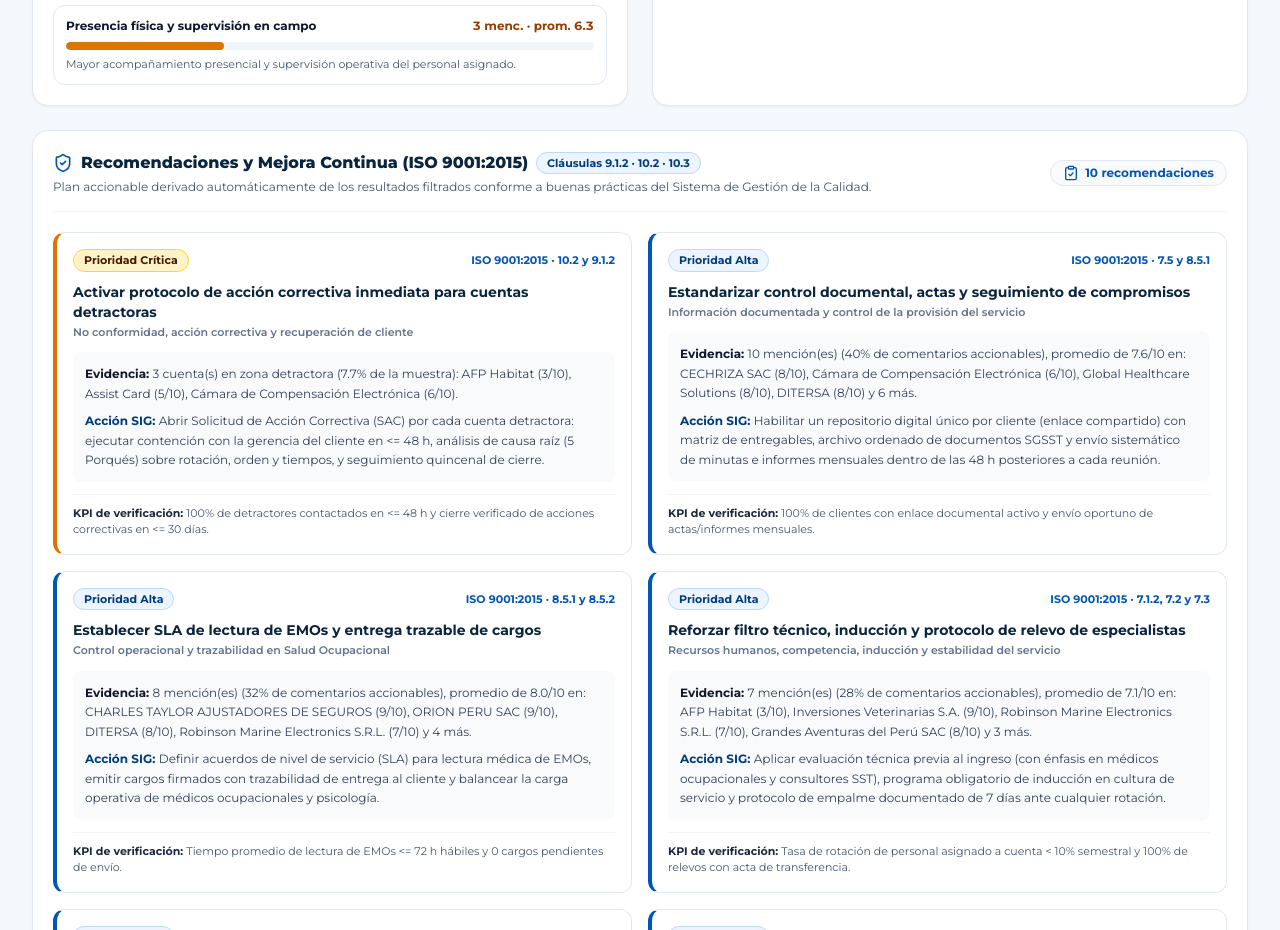
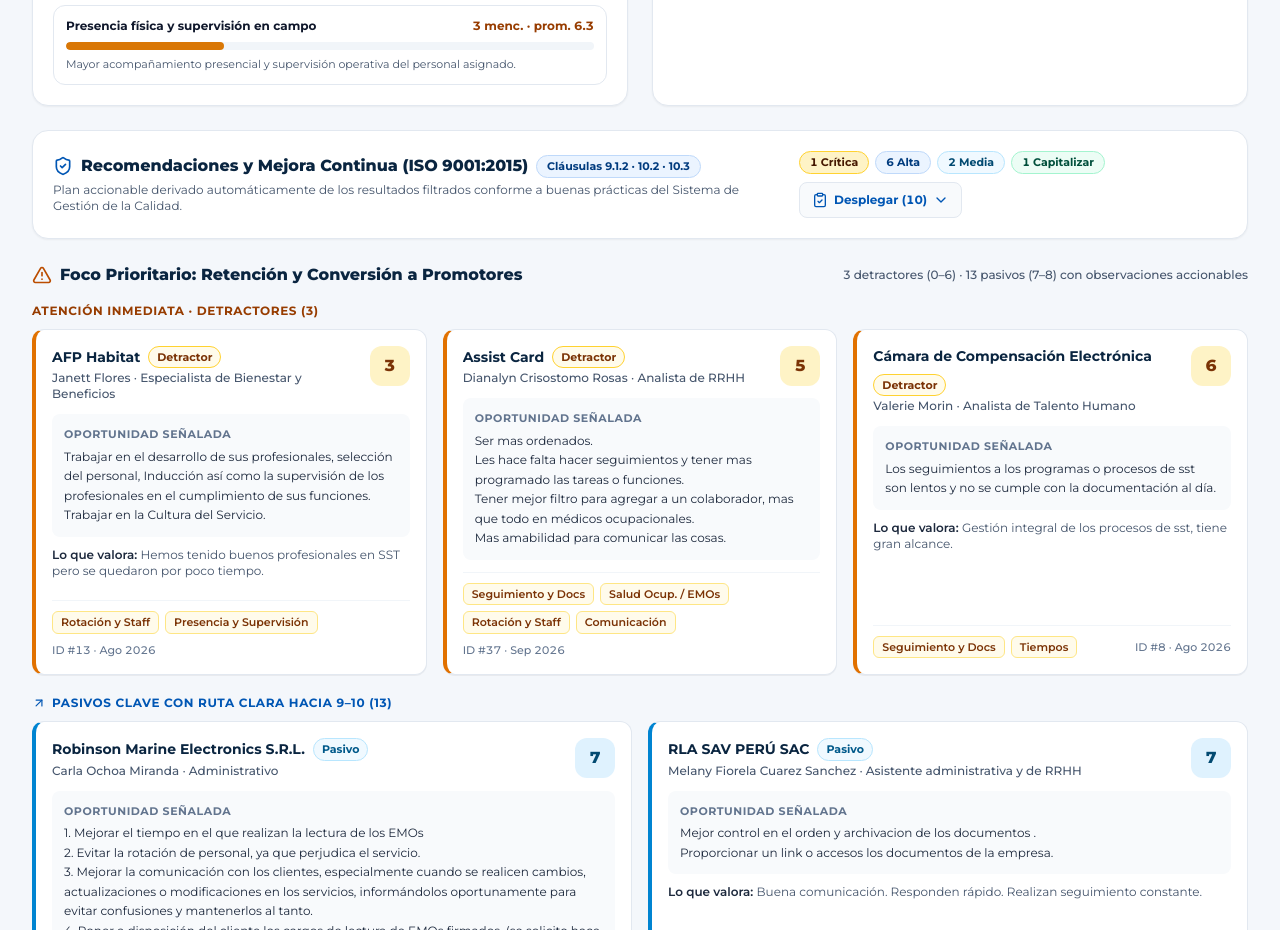
Before and after one commit to paulchuyesch/encuesta-2026-support-brigades, a Next.js app: page / in a window 1280 px wide. Shown: the part 1660-2590 px from the top of the page. Built offline with nearby package versions, Linux system fonts and the light colour scheme.

Commit message:
feat: make ISO 9001 recommendations section collapsible by default

```diff
--- a/src/components/RecommendationsSection.tsx
+++ b/src/components/RecommendationsSection.tsx
@@ -1,7 +1,7 @@
 'use client';
 
-import { useMemo } from 'react';
-import { ClipboardCheck, ShieldCheck } from 'lucide-react';
+import { useMemo, useState } from 'react';
+import { ChevronDown, ClipboardCheck, ShieldCheck } from 'lucide-react';
 import { generateIsoRecommendations } from '@/lib/iso-recommendations';
 import type { DashboardMetrics, IsoPriority, SurveyResponse } from '@/lib/types';
 
@@ -14,29 +14,35 @@ interface RecommendationsSectionProps {
 
 const PRIORITY_STYLES: Record<
   IsoPriority,
-  { label: string; badgeClass: string; borderClass: string }
+  { label: string; shortPlural: string; badgeClass: string; borderClass: string }
 > = {
   critica: {
     label: 'Prioridad Crítica',
+    shortPlural: 'Crítica',
     badgeClass: 'bg-amber-100 text-amber-950 border border-amber-300',
     borderClass: 'border-l-amber-600',
   },
   alta: {
     label: 'Prioridad Alta',
+    shortPlural: 'Alta',
     badgeClass: 'bg-[#EBF4FF] text-[#003B7E] border border-[#BFD9FA]',
     borderClass: 'border-l-[#0056B4]',
   },
   media: {
     label: 'Prioridad Media',
+    shortPlural: 'Media',
     badgeClass: 'bg-sky-50 text-sky-900 border border-sky-200',
     borderClass: 'border-l-sky-600',
   },
   mantener: {
     label: 'Capitalizar (10.3)',
+    shortPlural: 'Capitalizar',
     badgeClass: 'bg-emerald-50 text-emerald-900 border border-emerald-200',
     borderClass: 'border-l-emerald-600',
   },
 };
+
+const PRIORITY_ORDER: IsoPriority[] = ['critica', 'alta', 'media', 'mantener'];
 
 export function RecommendationsSection({
   responses,
@@ -44,6 +50,8 @@ export function RecommendationsSection({
   presentationMode,
   anonMap,
 }: RecommendationsSectionProps) {
+  const [isExpanded, setIsExpanded] = useState(false);
+
   const recommendations = useMemo(
     () =>
       generateIsoRecommendations(
@@ -55,15 +63,34 @@ export function RecommendationsSection({
     [responses, metrics, presentationMode, anonMap],
   );
 
+  const priorityCounts = useMemo(() => {
+    const counts: Record<IsoPriority, number> = {
+      critica: 0,
+      alta: 0,
+      media: 0,
+      mantener: 0,
+    };
+    for (const rec of recommendations) {
+      counts[rec.priority] += 1;
+    }
+    return counts;
+  }, [recommendations]);
+
   return (
     <section
       aria-label="Recomendaciones basadas en ISO 9001:2015"
-      className="rounded-2xl border border-slate-200 bg-white p-5 shadow-xs"
+      className="rounded-2xl border border-slate-200 bg-white shadow-xs"
     >
-      <div className="flex flex-col gap-3 border-b border-slate-100 pb-4 sm:flex-row sm:items-center sm:justify-between">
+      <button
+        type="button"
+        onClick={() => setIsExpanded((prev) => !prev)}
+        aria-expanded={isExpanded}
+        aria-controls="iso-recommendations-panel"
+        className="flex w-full cursor-pointer flex-col gap-3 rounded-2xl p-5 text-left transition-colors hover:bg-slate-50/70 focus-visible:outline-2 focus-visible:outline-offset-2 focus-visible:outline-[#0056B4] lg:flex-row lg:items-center lg:justify-between"
+      >
         <div>
           <div className="flex flex-wrap items-center gap-2">
-            <ShieldCheck className="h-5 w-5 text-[#0056B4]" aria-hidden="true" />
+            <ShieldCheck className="h-5 w-5 shrink-0 text-[#0056B4]" aria-hidden="true" />
             <h2 className="text-base font-extrabold text-[#0A2540]">
               Recomendaciones y Mejora Continua (ISO 9001:2015)
             </h2>
@@ -77,13 +104,42 @@ export function RecommendationsSection({
           </p>
         </div>
 
-        <div className="inline-flex items-center gap-1.5 self-start rounded-full border border-slate-200 bg-slate-50 px-3 py-1 text-xs font-bold text-[#0056B4] sm:self-center">
-          <ClipboardCheck className="h-4 w-4 shrink-0" aria-hidden="true" />
-          <span>{recommendations.length} recomendaciones</span>
+        <div className="flex flex-wrap items-center gap-2">
+          <div className="flex flex-wrap items-center gap-1.5">
+            {PRIORITY_ORDER.map((priority) => {
+              const count = priorityCounts[priority];
+              if (count === 0) return null;
+              const style = PRIORITY_STYLES[priority];
+              return (
+                <span
+                  key={priority}
+                  className={`rounded-full px-2.5 py-0.5 text-[11px] font-bold tabular-nums ${style.badgeClass}`}
+                >
+                  {count} {style.shortPlural}
+                </span>
+              );
+            })}
+          </div>
+
+          <span className="no-print inline-flex min-h-9 items-center gap-1.5 rounded-lg border border-slate-200 bg-slate-50 px-3 py-1.5 text-xs font-bold text-[#0056B4] tabular-nums">
+            <ClipboardCheck className="h-4 w-4 shrink-0" aria-hidden="true" />
+            <span>
+              {isExpanded ? 'Ocultar' : `Desplegar (${recommendations.length})`}
+            </span>
+            <ChevronDown
+              className={`h-4 w-4 shrink-0 transition-transform duration-200 ${
+                isExpanded ? 'rotate-180' : ''
+              }`}
+              aria-hidden="true"
+            />
+          </span>
         </div>
-      </div>
+      </button>
 
-      <div className="mt-5">
+      <div
+        id="iso-recommendations-panel"
+        className={`${isExpanded ? 'block' : 'hidden print:block'} border-t border-slate-100 p-5`}
+      >
         {recommendations.length === 0 ? (
           <p className="rounded-xl bg-slate-50 p-4 text-xs font-medium text-slate-600">
             No hay respuestas en el filtro actual para generar recomendaciones ISO 9001:2015.
--- a/src/lib/iso-recommendations.ts
+++ b/src/lib/iso-recommendations.ts
@@ -191,7 +191,16 @@ export function generateIsoRecommendations(
     });
   }
 
-  return recommendations;
+  const priorityRank: Record<IsoRecommendation['priority'], number> = {
+    critica: 0,
+    alta: 1,
+    media: 2,
+    mantener: 3,
+  };
+
+  return recommendations.sort(
+    (a, b) => priorityRank[a.priority] - priorityRank[b.priority],
+  );
 }
 
 /** Formats generated ISO 9001:2015 recommendations into an editable executive draft. */
```
